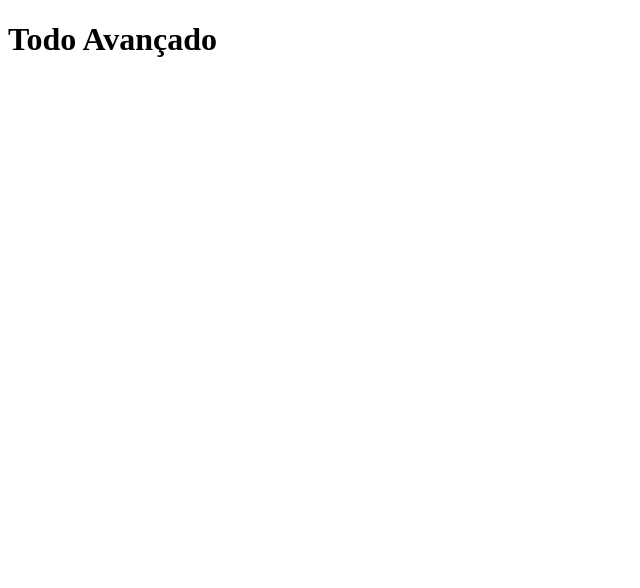
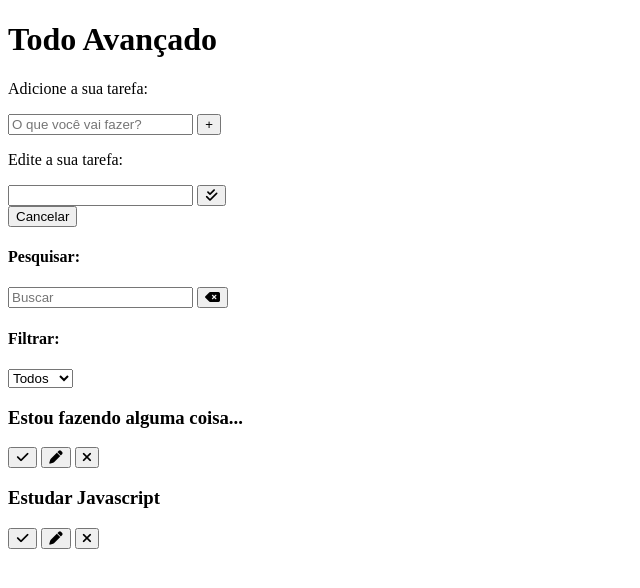
Before and after one commit to alanprot7/vanilajavascript, a plain HTML site: page index.html in a window 1280 px wide. Shown: the whole page, without its empty margins (0-640 px from the left). Drawn offline with Linux system fonts and the light colour scheme.

Commit message:
Terminado HTML

```diff
--- a/index.html
+++ b/index.html
@@ -14,6 +14,74 @@
     <script src="js/scripts.js" defer></script>
 </head>
 <body>
-    <h1>Todo Avançado</h1>
+    <div class="todo-container">
+        <header>
+            <h1>Todo Avançado</h1>
+        </header>
+        <form id="todo-form">
+            <p>Adicione a sua tarefa:</p>
+            <div class="form-control">
+                <input type="text" id="todo-imput" placeholder="O que você vai fazer?">
+                <button type="submit">
+                    <i class="fa-thin fa-plus"></i>
+                </button>
+            </div>
+        </form>
+        <form id="edit-form">
+            <p>Edite a sua tarefa:</p>
+            <div class="form-control">
+                <input type="text" id="edit-input">
+                <button type="submit">
+                    <i class="fa-solid fa-check-double"></i>
+                </button>
+            </div>
+            <button id="cancel-edit-btn">Cancelar</button>
+        </form>
+        <div id="toolbar">
+            <div id="search">
+                <h4>Pesquisar:</h4>
+                <form>
+                    <input type="text" id="search-input" placeholder="Buscar">
+                    <button id="erase-button">
+                        <i class="fa-solid fa-delete-left"></i>
+                    </button>
+                </form>
+            </div>
+            <div id="filter">
+                <h4>Filtrar:</h4>
+                <select id="filter-select">
+                    <option value="all">Todos</option>
+                    <option value="done">Feitos</option>
+                    <option value="todo">A fazer</option>
+                </select>
+            </div>
+        </div>
+        <div id="todo-list">
+            <div class="todo">
+                <h3>Estou fazendo alguma coisa...</h3>
+                <button class="finish-todo">
+                    <i class="fa-solid fa-check"></i>
+                </button>
+                <button class="edit-todo">
+                    <i class="fa-solid fa-pen"></i>
+                </button>
+                <button class="remove-todo">
+                    <i class="fa-solid fa-xmark"></i>
+                </button>
+            </div>
+            <div class="todo">
+                <h3>Estudar Javascript</h3>
+                <button class="finish-todo">
+                    <i class="fa-solid fa-check"></i>
+                </button>
+                <button class="edit-todo">
+                    <i class="fa-solid fa-pen"></i>
+                </button>
+                <button class="remove-todo">
+                    <i class="fa-solid fa-xmark"></i>
+                </button>
+            </div>
+        </div>
+    </div>
 </body>
 </html>
```
